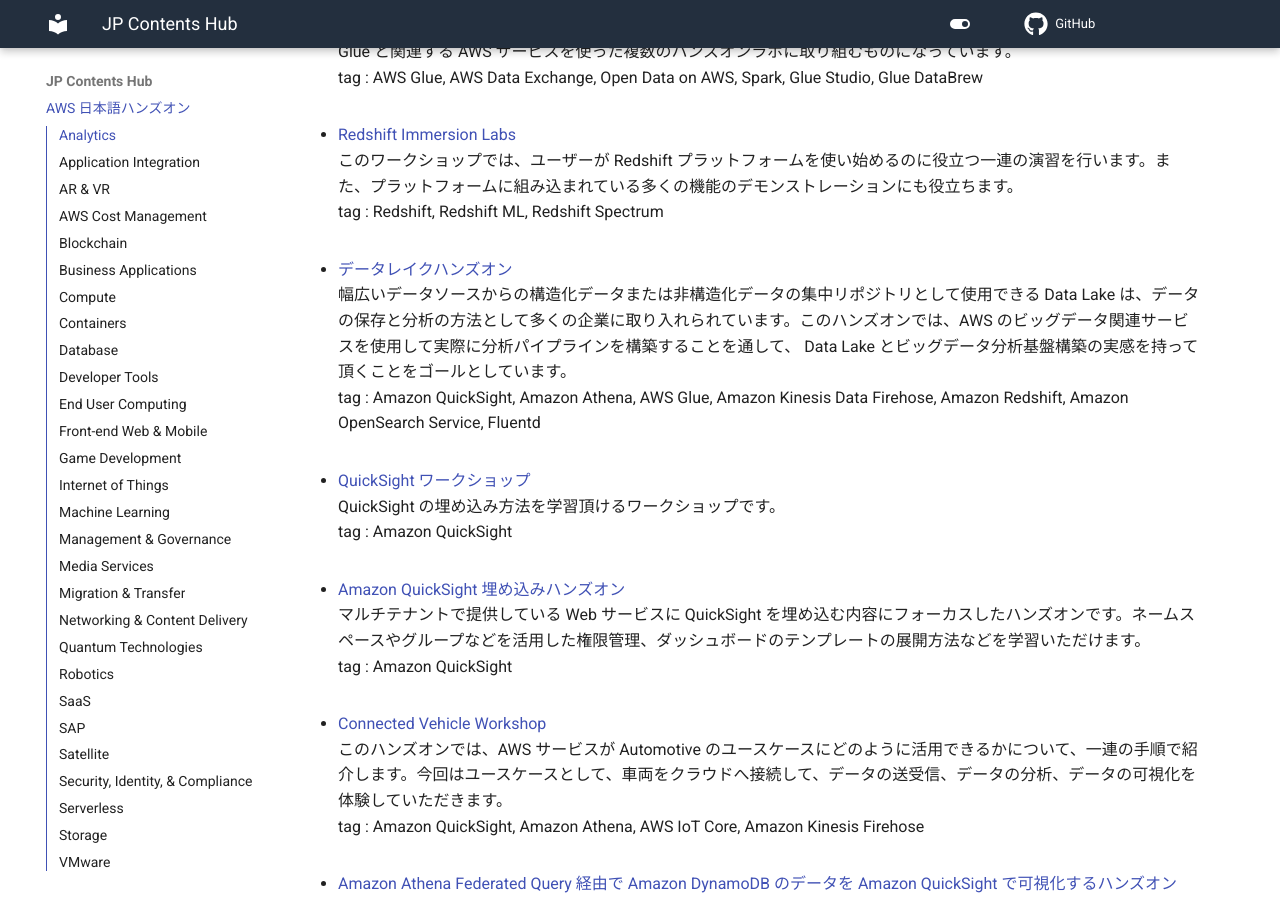
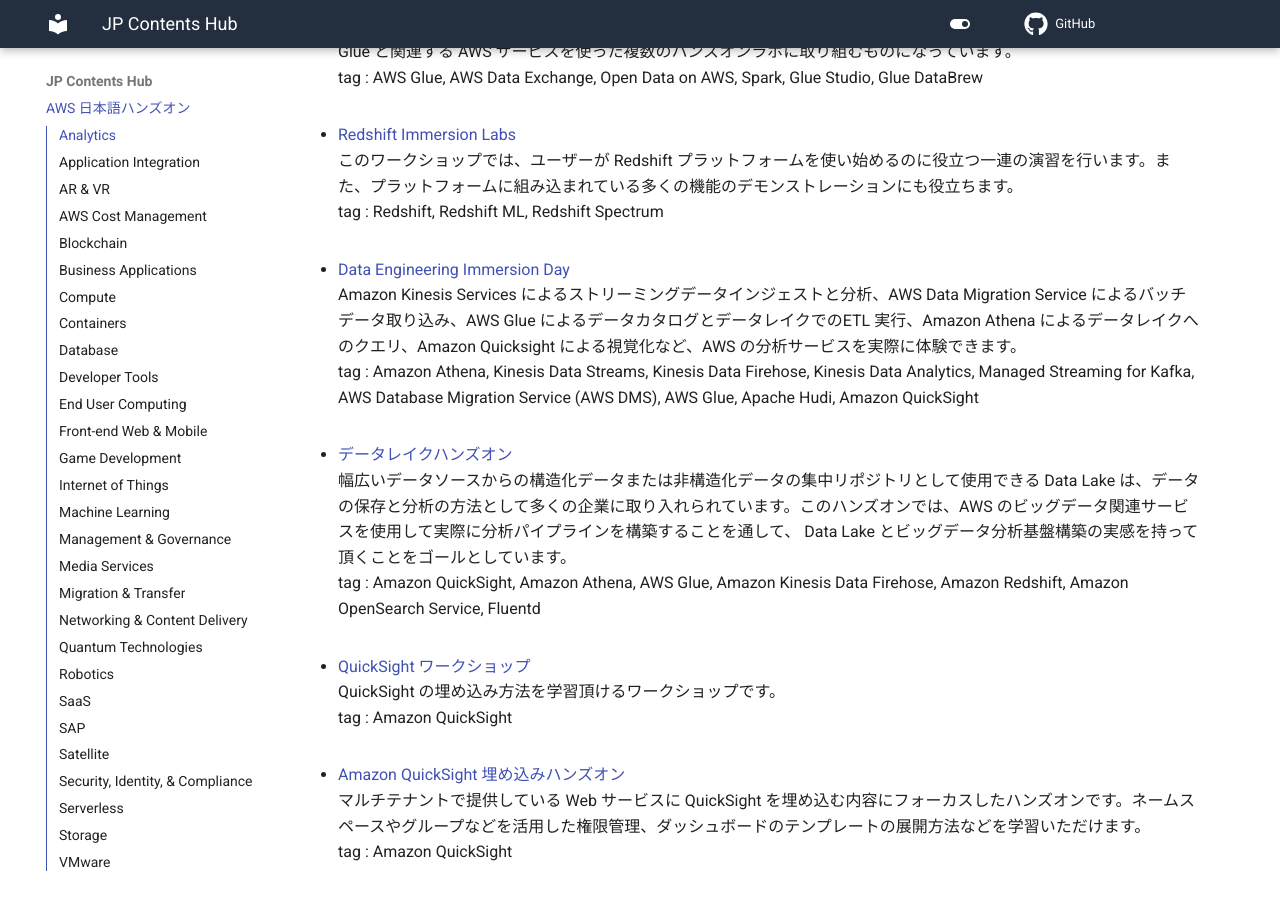
Before and after one commit to aws-samples/jp-contents-hub, an MkDocs documentation site: the page built from content/index.md, in a window 1280 px wide and 900 px high, scrolled down 1326 px. Built offline with MkDocs 1.6.1 and Material for MkDocs 9.7.7, drawn with Linux system fonts in a browser that asks for light colours; comment, search, counter and statistics services are not loaded.

Commit message:
add: 新規ハンズオンコンテンツ追加

```diff
--- a/content/index.md
+++ b/content/index.md
@@ -39,6 +39,10 @@
 - <a href="https://catalog.us-east-1.prod.workshops.aws/redshift-immersion/ja-JP" target="_blank" onclick="sendClickCount()" onauxclick="sendClickCount()">Redshift Immersion Labs</a>
 このワークショップでは、ユーザーが Redshift プラットフォームを使い始めるのに役立つ一連の演習を行います。また、プラットフォームに組み込まれている多くの機能のデモンストレーションにも役立ちます。
 tag : Redshift, Redshift ML, Redshift Spectrum
+
+- <a href="https://catalog.us-east-1.prod.workshops.aws/workshops/976050cc-0606-4b23-b49f-ca7b8ac4b153/ja-JP" target="_blank" onclick="sendClickCount()" onauxclick="sendClickCount()">Data Engineering Immersion Day</a>
+Amazon Kinesis Services によるストリーミングデータインジェストと分析、AWS Data Migration Service によるバッチデータ取り込み、AWS Glue によるデータカタログとデータレイクでのETL 実行、Amazon Athena によるデータレイクへのクエリ、Amazon Quicksight による視覚化など、AWS の分析サービスを実際に体験できます。
+tag : Amazon Athena, Kinesis Data Streams, Kinesis Data Firehose, Kinesis Data Analytics, Managed Streaming for Kafka, AWS Database Migration Service (AWS DMS), AWS Glue, Apache Hudi, Amazon QuickSight
 
 - <a href="https://github.com/aws-samples/amazon-s3-datalake-handson/tree/master/JP" target="_blank" onclick="sendClickCount()" onauxclick="sendClickCount()">データレイクハンズオン</a>
 幅広いデータソースからの構造化データまたは非構造化データの集中リポジトリとして使用できる Data Lake は、データの保存と分析の方法として多くの企業に取り入れられています。このハンズオンでは、AWS のビッグデータ関連サービスを使用して実際に分析パイプラインを構築することを通して、 Data Lake とビッグデータ分析基盤構築の実感を持って頂くことをゴールとしています。
```
Also changed, not shown: README.md (+4 -1 lines).
